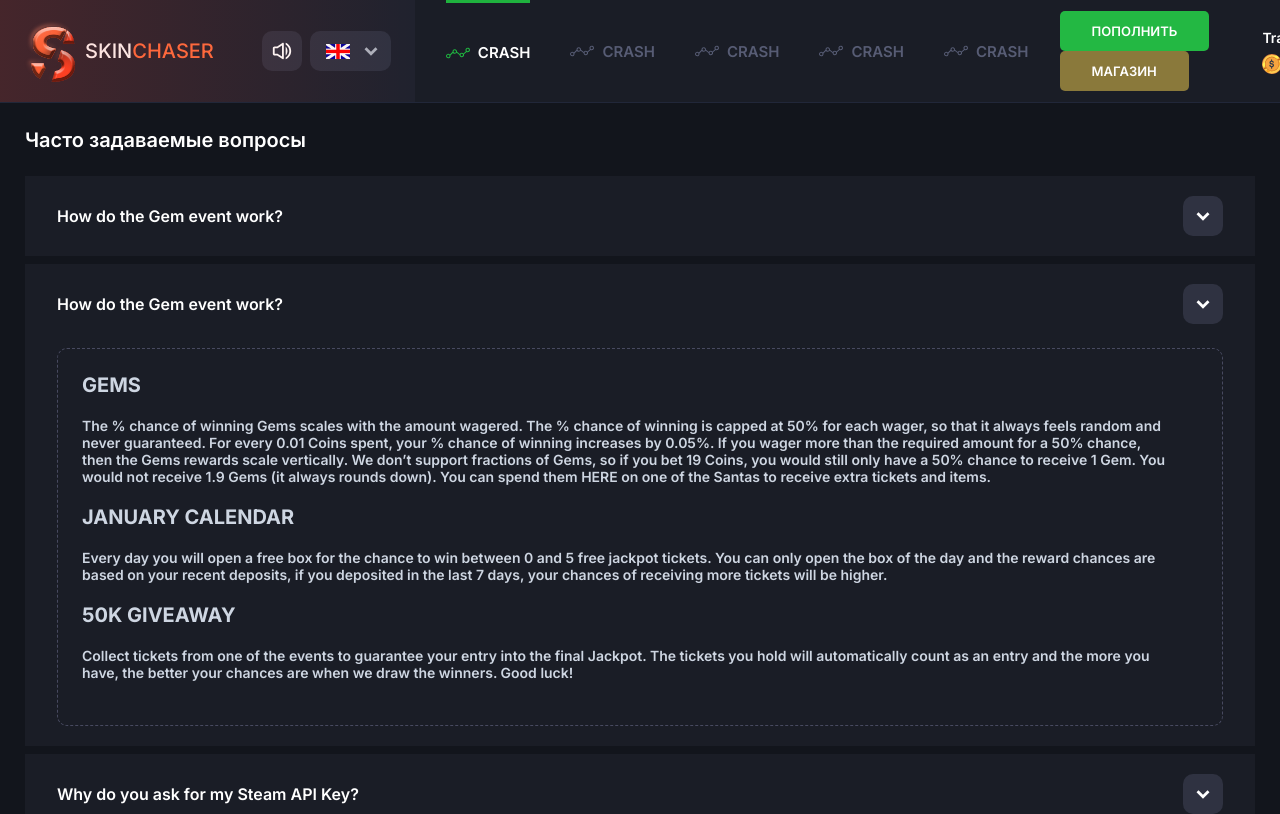
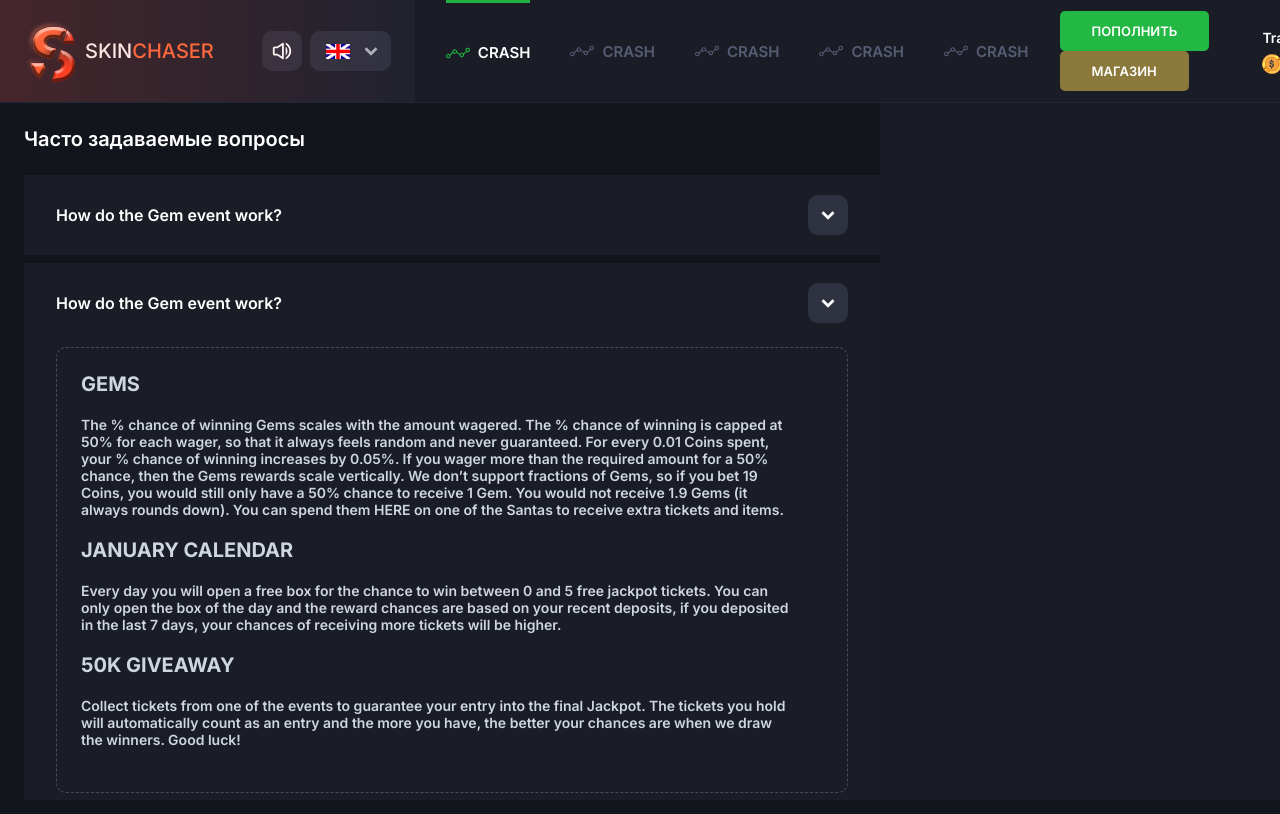
Before and after one commit to alien-devs/skinchaser, a Next.js app: page /faq in a window 1280 px wide. Shown: the top 814 px of the page. Built offline with nearby package versions, Linux system fonts and the light colour scheme.

Commit message:
layout upgrade

```diff
--- a/components/Chat/chat.module.scss
+++ b/components/Chat/chat.module.scss
@@ -0,0 +1,8 @@
+.chat {
+    position: absolute;
+    bottom: 0;
+    right: 0;
+    top: 103px;
+    background: #181B23;
+    width: 400px;
+}
--- a/components/Chat/index.jsx
+++ b/components/Chat/index.jsx
@@ -1,9 +1,26 @@
-import styles from './chat.module.scss'
+import s from './chat.module.scss'
 
 const Chat = () => {
     return (
-        <div>
+        <div className={s.wrapper}>
+            <div className={s.chat}>
+                <div className={s.giveaway}></div>
+                <div className={s.content}>
+                    <div className={s.header}>
 
+                    </div>
+                    <div className={s.messages}>
+                        <div className={s.messageList}>
+                            <div className={s.message}>
+
+                            </div>
+                        </div>
+                        <div className={s.send}>
+
+                        </div>
+                    </div>
+                </div>
+            </div>
         </div>
     )
 }
--- a/components/Header/header.module.scss
+++ b/components/Header/header.module.scss
@@ -5,6 +5,10 @@
     display: flex;
     align-items: center;
     height: 103px;
+    position: absolute;
+    top: 0;
+    left: 0;
+    right: 0;
 
     nav {
         padding: 0 31px;
--- a/components/Header/index.jsx
+++ b/components/Header/index.jsx
@@ -1,19 +1,19 @@
-import styles from './header.module.scss'
+import s from './header.module.scss'
 
 const Header = () => {
     return (
-        <header className={styles.header}>
-            <div className={styles.main}>
-                <div className={styles.logo}>
+        <header className={s.header}>
+            <div className={s.main}>
+                <div className={s.logo}>
                     <img src="/img/header/logo.png" alt="" />
                     <h6>Skin<span>chaser</span></h6>
                 </div>
-                <div className={styles.switchers}>
-                    <button id={styles.sound} className="secondary-btn">
+                <div className={s.switchers}>
+                    <button id={s.sound} className="secondary-btn">
                         <img src="/img/header/sound.svg" alt="" />
                     </button>
-                    <button id={styles.lang} className="secondary-btn">
-                        <img src="/img/header/flags/uk.png" alt="" className={styles.country} />
+                    <button id={s.lang} className="secondary-btn">
+                        <img src="/img/header/flags/uk.png" alt="" className={s.country} />
                         <img src="/img/header/arrow.svg" alt="" />
                     </button>
                 </div>
@@ -22,7 +22,7 @@ const Header = () => {
                 {
                     links.map((i, key) => (
                         <div
-                            className={`${styles.link} ${i.active ? styles.activeLink : ""}`}
+                            className={`${s.link} ${i.active ? s.activeLink : ""}`}
                             key={key}
                         >
                             <img src={`/img/header/${i.path}.svg`} alt="" />
@@ -31,24 +31,24 @@ const Header = () => {
                     ))
                 }
             </nav>
-            <div className={styles.right}>
-                <div className={styles.mainButtons}>
+            <div className={s.right}>
+                <div className={s.mainButtons}>
                     <button className="primary-btn">Пополнить</button>
                     <button className="primary-btn yellow">Магазин</button>
                 </div>
-                <div className={styles.profile}>
-                    <div className={styles.ava}>
+                <div className={s.profile}>
+                    <div className={s.ava}>
                         <img src="" alt="" />
                     </div>
-                    <div className={styles.player}>
-                        <span className={styles.name}>Tragedy</span>
-                        <span className={styles.balance}>
+                    <div className={s.player}>
+                        <span className={s.name}>Tragedy</span>
+                        <span className={s.balance}>
                             <img src="/img/general/coin.svg" alt="" />
                             100
                         </span>
                     </div>
                 </div>
-                <div className={styles.buttons}>
+                <div className={s.buttons}>
                     <button className="secondary-btn">
                         <img src="/img/header/settings.svg" alt="" />
                     </button>
--- a/components/MainLayout.jsx
+++ b/components/MainLayout.jsx
@@ -9,10 +9,12 @@ const MainLayout = ({ children, title = 'Skinchaser' }) => {
                 <title>{title}</title>
             </Head>
             <Header />
-            <Chat />
-            <main>
-                {children}
-            </main>
+            <div className="content">
+                <Chat />
+                <main>
+                    {children}
+                </main>
+            </div>
         </>
     )
 }
--- a/styles/history.scss
+++ b/styles/history.scss
@@ -27,7 +27,6 @@
 }
 
 .history_page_list {
-    overflow-y: scroll;
 	display: grid;
 	grid-template-columns: 1fr 1fr 1fr 1fr 1fr;
 	grid-gap: 24px;
@@ -41,10 +40,12 @@
 	padding: 24px 24px 33px 24px;
 	background: #1a1d26;
 }
+
 .history_page_card_bottom {
 	padding: 10px 19px;
 	background: #212530;
 }
+
 .history_page_card_top_row {
 	display: flex;
 	justify-content: space-between;
@@ -86,6 +87,7 @@
     @include history_page_card;
     padding: 19px 0;
 }
+
 .history_page_card_time {
     font-size: 13px;
     color: #4B546B;
--- a/styles/main.scss
+++ b/styles/main.scss
@@ -75,6 +75,17 @@ a {
     }
 }
 
+.content {
+    padding-top: 103px;
+    height: 100%;
+    width: 100%;
+    position: relative;
+    height: 100vh;
+}
+
 main {
-    padding: 25px;
+    height: 100%;
+    padding: 24px;
+    padding-right: 400px;
+    overflow-y: auto;
 }
```
Also changed, not shown: pages/faq/index.js (+5 -5 lines), pages/history/index.js (+6 -6 lines), 2 other files (tests, documents, lock files or other folders).
